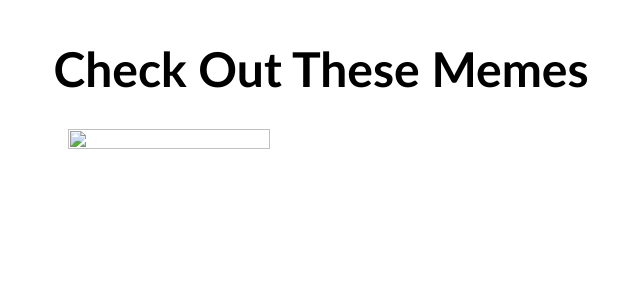
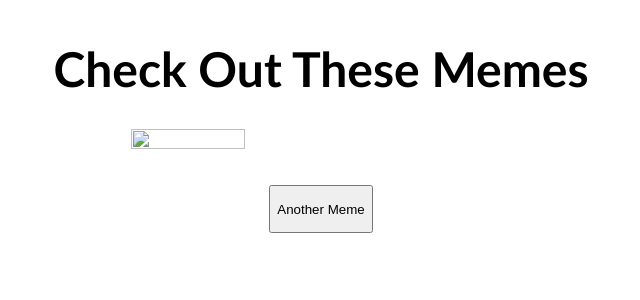
Before and after one commit to TheUnknownMystery/python-memes-website, a Flask app: page / in a window 1280 px wide. Shown: the top 300 px of the page, without its empty margins (319-959 px from the left). Run offline with Flask 2, Linux system fonts and the light colour scheme; data that the repository does not hold is empty.

Commit message:
finished button and loading next meme

```diff
--- a/static/main.css
+++ b/static/main.css
@@ -5,10 +5,14 @@
   flex-direction: column;
 }
 img {
-  width: 40%;
-  height: 40%;
+  width: 30%;
+  height: 20%;
 }
 .title {
   font-size: 3rem;
   font-family: "Trebuchet MS", "Lucida Sans", Arial, sans-serif;
 }
+
+button {
+  margin: 2rem;
+}
--- a/templates/main.html
+++ b/templates/main.html
@@ -15,5 +15,13 @@
     <h1 class="title">Check Out These Memes</h1>
 
     <img src="{{ memes_image }}" />
+
+    <button onclick="load_next_meme()"><p>Another Meme</p></button>
   </body>
+
+  <script>
+    function load_next_meme() {
+      location.reload();
+    }
+  </script>
 </html>
```
Also changed, not shown: 1 other file.
